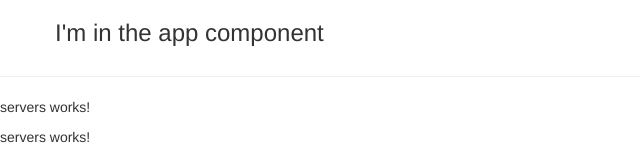
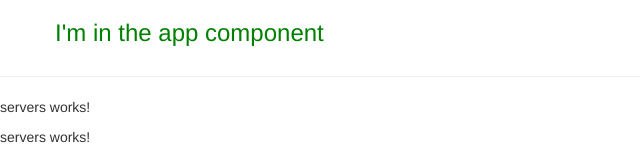
Before and after one commit to mamady310/angular2020, an Angular app: page / in a window 1280 px wide. Shown: the top 160 px of the page, without its empty margins (0-640 px from the left). Built offline with nearby package versions, Linux system fonts and the light colour scheme.

Commit message:
added green color to h3 tag in the app component css file

```diff
--- a/src/app/app.component.css
+++ b/src/app/app.component.css
@@ -0,0 +1,3 @@
+h3 {
+    color: green;
+}
```
